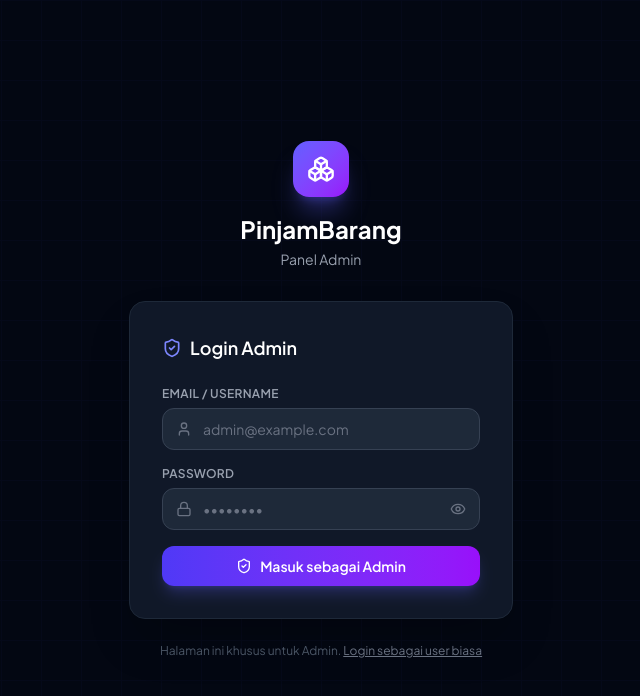
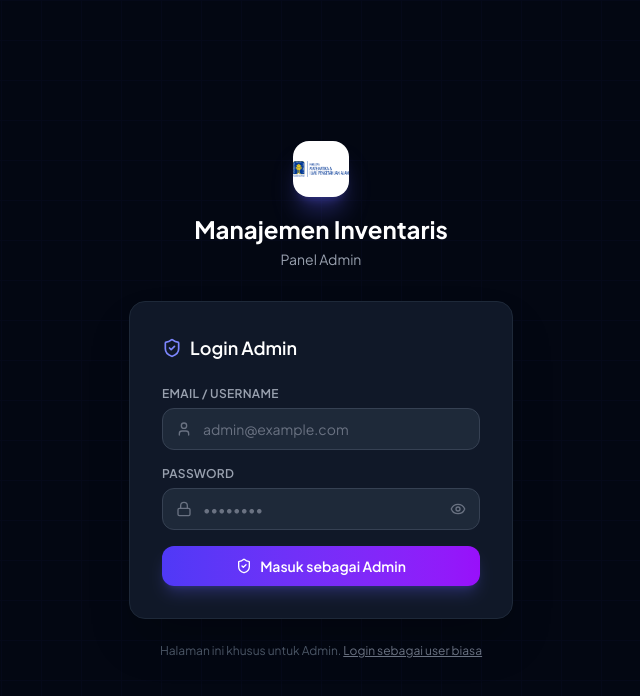
Before and after one commit to firebasefmipa-arch/inventaris_menegement, a Next.js app: page /admin/login in a window 1280 px wide. Shown: the top 696 px of the page, without its empty margins (319-959 px from the left). Built offline with nearby package versions, Linux system fonts and the light colour scheme; no server answers.

Commit message:
refactor: ganti nama app ke Manajemen Inventaris dan logo ke FMIPA BIRU

```diff
--- a/src/app/(public)/katalog/page.tsx
+++ b/src/app/(public)/katalog/page.tsx
@@ -2,7 +2,8 @@ import { db } from "@/db";
 import { items } from "@/db/schema";
 import { eq, ilike, or, and } from "drizzle-orm";
 import Link from "next/link";
-import { Boxes, Package } from "lucide-react";
+import Image from "next/image";
+import { Package } from "lucide-react";
 import { KatalogClient } from "./KatalogClient";
 
 export const dynamic = "force-dynamic";
@@ -46,10 +47,8 @@ export default async function KatalogPage({
       <header className="bg-white border-b border-gray-200 sticky top-0 z-30">
         <div className="max-w-7xl mx-auto px-4 sm:px-6 lg:px-8 h-16 flex items-center justify-between">
           <div className="flex items-center gap-2">
-            <div className="w-8 h-8 bg-gradient-to-br from-indigo-600 to-purple-600 rounded-lg flex items-center justify-center shadow-md shadow-indigo-500/20">
-              <Boxes className="w-5 h-5 text-white" />
-            </div>
-            <span className="font-bold text-gray-900 text-lg">PinjamBarang</span>
+            <Image src="/fmipa-logo.png" alt="Logo FMIPA" width={32} height={32} className="rounded-lg object-contain" />
+            <span className="font-bold text-gray-900 text-lg">Manajemen Inventaris</span>
           </div>
           <Link
             href="/"
--- a/src/app/admin/login/page.tsx
+++ b/src/app/admin/login/page.tsx
@@ -3,7 +3,8 @@
 import { useState, Suspense } from "react";
 import { signIn } from "next-auth/react";
 import { useRouter, useSearchParams } from "next/navigation";
-import { ShieldCheck, User, Lock, Eye, EyeOff, Boxes } from "lucide-react";
+import { ShieldCheck, User, Lock, Eye, EyeOff } from "lucide-react";
+import Image from "next/image";
 import clsx from "clsx";
 
 function AdminLoginForm() {
@@ -57,10 +58,10 @@ function AdminLoginForm() {
       <div className="relative w-full max-w-sm">
         {/* Logo */}
         <div className="text-center mb-8">
-          <div className="inline-flex items-center justify-center w-14 h-14 bg-gradient-to-br from-indigo-500 to-purple-600 rounded-2xl shadow-xl shadow-indigo-500/30 mb-4">
-            <Boxes className="w-7 h-7 text-white" />
+          <div className="inline-flex items-center justify-center w-14 h-14 rounded-2xl shadow-xl shadow-indigo-500/30 mb-4 bg-white overflow-hidden">
+            <Image src="/fmipa-logo.png" alt="Logo FMIPA" width={56} height={56} className="object-contain" />
           </div>
-          <h1 className="text-2xl font-bold text-white">PinjamBarang</h1>
+          <h1 className="text-2xl font-bold text-white">Manajemen Inventaris</h1>
           <p className="text-gray-400 text-sm mt-1">Panel Admin</p>
         </div>
 
--- a/src/app/layout.tsx
+++ b/src/app/layout.tsx
@@ -8,7 +8,7 @@ import { AuthProvider } from "@/components/AuthProvider";
 const plusJakartaSans = Plus_Jakarta_Sans({ subsets: ["latin"] });
 
 export const metadata: Metadata = {
-  title: "PinjamBarang - Sistem Manajemen Peminjaman Barang",
+  title: "Manajemen Inventaris - Sistem Manajemen Peminjaman Barang",
   description:
     "Sistem peminjaman barang yang user-friendly dan modern dengan portal peminjaman mandiri",
 };
--- a/src/app/page.tsx
+++ b/src/app/page.tsx
@@ -2,7 +2,8 @@ import type { Metadata } from "next";
 import { auth } from "@/auth";
 import { redirect } from "next/navigation";
 import Link from "next/link";
-import { Boxes, ArrowRight, Package, Clock, ShieldCheck, ChevronRight } from "lucide-react";
+import Image from "next/image";
+import { ArrowRight, Package, Clock, ShieldCheck, ChevronRight } from "lucide-react";
 import { db } from "@/db";
 import { items } from "@/db/schema";
 import { gt, count } from "drizzle-orm";
@@ -10,7 +11,7 @@ import { gt, count } from "drizzle-orm";
 export const dynamic = "force-dynamic";
 
 export const metadata: Metadata = {
-  title: "PinjamBarang - Portal Peminjaman",
+  title: "Manajemen Inventaris - Portal Peminjaman",
   description: "Pinjam peralatan dengan mudah. Login dulu, pilih barang, dan ajukan peminjaman.",
 };
 
@@ -38,10 +39,8 @@ export default async function HomePage() {
       {/* Navbar */}
       <nav className="border-b border-gray-100 px-4 sm:px-6 lg:px-8 h-16 flex items-center justify-between max-w-7xl mx-auto w-full">
         <div className="flex items-center gap-2.5">
-          <div className="w-9 h-9 bg-gradient-to-br from-indigo-600 to-purple-600 rounded-xl flex items-center justify-center shadow-md shadow-indigo-500/25">
-            <Boxes className="w-5 h-5 text-white" />
-          </div>
-          <span className="font-bold text-gray-900 text-lg tracking-tight">PinjamBarang</span>
+          <Image src="/fmipa-logo.png" alt="Logo FMIPA" width={36} height={36} className="rounded-xl object-contain" />
+          <span className="font-bold text-gray-900 text-lg tracking-tight">Manajemen Inventaris</span>
         </div>
         <div className="flex items-center gap-3">
           <Link
@@ -133,7 +132,7 @@ export default async function HomePage() {
 
       {/* Footer */}
       <footer className="border-t border-gray-100 py-6 text-center text-xs text-gray-400">
-        PinjamBarang &copy; {new Date().getFullYear()} &mdash; Sistem Peminjaman Barang
+        Manajemen Inventaris &copy; {new Date().getFullYear()} &mdash; Sistem Peminjaman Barang
       </footer>
     </div>
   );
--- a/src/app/register/complete/page.tsx
+++ b/src/app/register/complete/page.tsx
@@ -5,7 +5,7 @@ import CompleteRegistrationForm from "./CompleteRegistrationForm";
 import { Package } from "lucide-react";
 
 export const metadata: Metadata = {
-  title: "Lengkapi Pendaftaran - PinjamBarang",
+  title: "Lengkapi Pendaftaran - Manajemen Inventaris",
 };
 
 export default async function RegisterCompletePage() {
--- a/src/components/PinjamFlow.tsx
+++ b/src/components/PinjamFlow.tsx
@@ -4,7 +4,6 @@ import { useEffect, useMemo, useState } from "react";
 import Link from "next/link";
 import { useRouter } from "next/navigation";
 import {
-  Boxes,
   Sparkles,
   Search,
   Check,
@@ -37,6 +36,7 @@ import {
   RefreshCcw,
   type LucideIcon,
 } from "lucide-react";
+import Image from "next/image";
 import clsx from "clsx";
 import { format, addDays } from "date-fns";
 import { id as idLocale } from "date-fns/locale";
@@ -255,12 +255,10 @@ export function PinjamFlow({ items }: { items: PublicItem[] }) {
       <header className="sticky top-0 z-50 border-b border-indigo-100/60 bg-white/75 backdrop-blur-xl">
         <div className="relative max-w-6xl mx-auto px-4 h-16 flex items-center justify-between">
           <Link href="/" className="flex items-center gap-2.5">
-            <div className="w-9 h-9 bg-gradient-to-br from-indigo-600 to-purple-600 rounded-xl flex items-center justify-center shadow-lg shadow-indigo-500/25">
-              <Boxes className="w-5 h-5 text-white" />
-            </div>
+            <Image src="/fmipa-logo.png" alt="Logo FMIPA" width={36} height={36} className="rounded-xl object-contain" />
             <div>
               <p className="font-bold text-gray-900 leading-none">
-                PinjamBarang
+                Manajemen Inventaris
               </p>
               <p className="text-[11px] text-gray-500 mt-0.5">
                 Portal Peminjaman
@@ -897,7 +895,7 @@ export function PinjamFlow({ items }: { items: PublicItem[] }) {
         {/* Footer */}
         <footer className="border-t border-gray-100 py-8 text-center">
           <p className="text-xs text-gray-400">
-            PinjamBarang — Sistem Peminjaman Barang Internal. Butuh bantuan?
+            Manajemen Inventaris — Sistem Peminjaman Barang Internal. Butuh bantuan?
             Hubungi admin di kantor.
           </p>
         </footer>
--- a/src/components/Sidebar.tsx
+++ b/src/components/Sidebar.tsx
@@ -3,6 +3,7 @@
 import { useState } from "react";
 import Link from "next/link";
 import { usePathname } from "next/navigation";
+import Image from "next/image";
 import {
   LayoutDashboard,
   Package,
@@ -10,7 +11,6 @@ import {
   Users,
   Menu,
   X,
-  Boxes,
   Globe,
   Lightbulb,
   LogOut,
@@ -52,10 +52,8 @@ export function Sidebar() {
       {/* Mobile Header */}
       <div className="lg:hidden fixed top-0 left-0 right-0 z-40 bg-white border-b border-gray-200 px-4 py-3 flex items-center justify-between">
         <Link href="/admin" className="flex items-center gap-2">
-          <div className="w-8 h-8 bg-gradient-to-br from-indigo-600 to-purple-600 rounded-lg flex items-center justify-center">
-            <Boxes className="w-5 h-5 text-white" />
-          </div>
-          <span className="font-bold text-gray-900">PinjamBarang</span>
+          <Image src="/fmipa-logo.png" alt="Logo FMIPA" width={32} height={32} className="rounded-lg object-contain" />
+          <span className="font-bold text-gray-900">Manajemen Inventaris</span>
         </Link>
         <button
           onClick={() => setMobileOpen(!mobileOpen)}
@@ -82,11 +80,9 @@ export function Sidebar() {
         )}
       >
         <div className="hidden lg:flex items-center gap-3 px-6 py-5 border-b border-gray-100">
-          <div className="w-9 h-9 bg-gradient-to-br from-indigo-600 to-purple-600 rounded-xl flex items-center justify-center shadow-lg shadow-indigo-500/25">
-            <Boxes className="w-5 h-5 text-white" />
-          </div>
+          <Image src="/fmipa-logo.png" alt="Logo FMIPA" width={36} height={36} className="rounded-xl object-contain" />
           <div>
-            <h1 className="font-bold text-lg text-gray-900">PinjamBarang</h1>
+            <h1 className="font-bold text-lg text-gray-900">Manajemen Inventaris</h1>
             <p className="text-xs text-gray-500">Manajemen Aset</p>
           </div>
         </div>
--- a/src/components/UserSidebar.tsx
+++ b/src/components/UserSidebar.tsx
@@ -3,9 +3,10 @@
 import { useState, useEffect } from "react";
 import Link from "next/link";
 import { usePathname } from "next/navigation";
+import Image from "next/image";
 import {
   LayoutDashboard, ClipboardList, History,
-  UserCircle, Menu, X, Boxes, LogOut, ChevronRight, ClipboardCheck,
+  UserCircle, Menu, X, LogOut, ChevronRight, ClipboardCheck,
 } from "lucide-react";
 import { signOut, useSession } from "next-auth/react";
 import { useToast } from "./Toaster";
@@ -68,11 +69,9 @@ export function UserSidebar() {
     <div className="flex flex-col h-full">
       {/* Logo */}
       <div className="hidden lg:flex items-center gap-3 px-6 py-5 border-b border-gray-100">
-        <div className="w-9 h-9 bg-gradient-to-br from-indigo-600 to-purple-600 rounded-xl flex items-center justify-center shadow-lg shadow-indigo-500/25">
-          <Boxes className="w-5 h-5 text-white" />
-        </div>
+        <Image src="/fmipa-logo.png" alt="Logo FMIPA" width={36} height={36} className="rounded-xl object-contain" />
         <div>
-          <h1 className="font-bold text-lg text-gray-900">PinjamBarang</h1>
+          <h1 className="font-bold text-lg text-gray-900">Manajemen Inventaris</h1>
           <p className="text-xs text-gray-500">Portal Mahasiswa</p>
         </div>
       </div>
@@ -155,10 +154,8 @@ export function UserSidebar() {
       {/* Mobile Header */}
       <div className="lg:hidden fixed top-0 left-0 right-0 z-40 bg-white border-b border-gray-200 px-4 py-3 flex items-center justify-between">
         <Link href="/dashboard" className="flex items-center gap-2">
-          <div className="w-8 h-8 bg-gradient-to-br from-indigo-600 to-purple-600 rounded-lg flex items-center justify-center">
-            <Boxes className="w-4 h-4 text-white" />
-          </div>
-          <span className="font-bold text-gray-900">PinjamBarang</span>
+          <Image src="/fmipa-logo.png" alt="Logo FMIPA" width={32} height={32} className="rounded-lg object-contain" />
+          <span className="font-bold text-gray-900">Manajemen Inventaris</span>
         </Link>
         <div className="flex items-center gap-2">
           {/* Badge mobile di header */}
--- a/src/lib/handover-pdf-generator.ts
+++ b/src/lib/handover-pdf-generator.ts
@@ -132,7 +132,7 @@ export async function generateHandoverPDF(data: HandoverData): Promise<Buffer> {
 
   // ── Logo ──
   try {
-    const logoBytes = await fs.readFile(path.join(process.cwd(), 'public', 'logo.png'));
+    const logoBytes = await fs.readFile(path.join(process.cwd(), 'public', 'fmipa-logo.png'));
     const logoImg   = await pdfDoc.embedPng(logoBytes);
     const dims      = logoImg.scaleToFit(340, 55);
     const logoY     = PAGE_H - 45 - dims.height;
--- a/src/lib/pdf-generator.ts
+++ b/src/lib/pdf-generator.ts
@@ -187,7 +187,7 @@ export async function generateBorrowingPDF(data: TransactionData): Promise<Buffe
   // ── Logo ──
   let y = PAGE_H - 50;
   try {
-    const logoBytes = await fs.readFile(path.join(process.cwd(), 'public', 'logo.png'));
+    const logoBytes = await fs.readFile(path.join(process.cwd(), 'public', 'fmipa-logo.png'));
     const logoImg   = await pdfDoc.embedPng(logoBytes);
     const dims      = logoImg.scaleToFit(340, 55);
     const logoY     = PAGE_H - 45 - dims.height;
```
Also changed, not shown: public/fmipa-logo.png (added).
